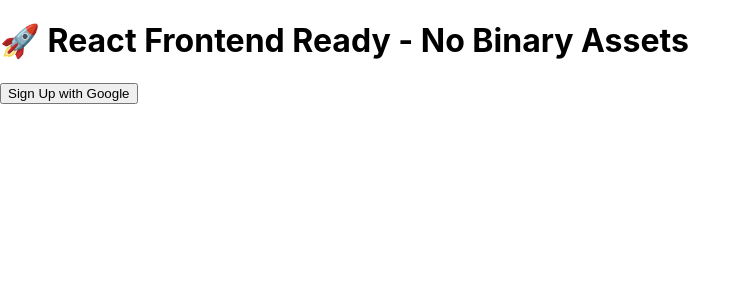
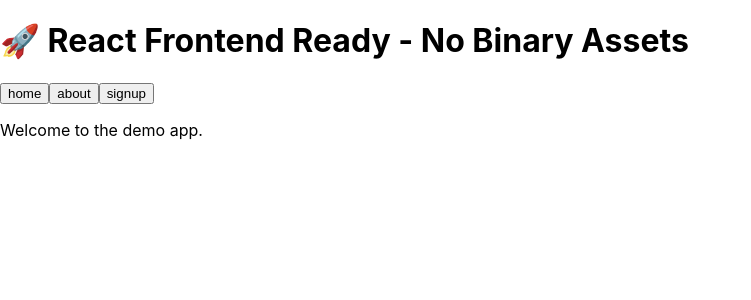
Before and after one commit to Csp-Ai/Super-Intelligence, a React (Create React App) app in the folder frontend/: page / in a window 1280 px wide. Shown: the top 300 px of the page, without its empty margins (0-751 px from the left). Built offline with nearby package versions, Linux system fonts and the light colour scheme.

Commit message:
Add animated section transitions with framer-motion

```diff
--- a/frontend/package.json
+++ b/frontend/package.json
@@ -8,6 +8,7 @@
     "@testing-library/react": "^16.3.0",
     "@testing-library/user-event": "^13.5.0",
     "firebase": "^11.10.0",
+    "framer-motion": "^12.23.0",
     "react": "^19.1.0",
     "react-dom": "^19.1.0",
     "react-scripts": "5.0.1",
--- a/frontend/src/App.css
+++ b/frontend/src/App.css
@@ -17,6 +17,10 @@
   text-align: center;
 }
 
+nav button {
+  margin-right: 0.5rem;
+}
+
 h1 {
   font-size: 2.5rem;
   color: #1a1a1a;
@@ -28,3 +32,7 @@
   color: #555;
   max-width: 600px;
 }
+
+.section-container {
+  margin-top: 1rem;
+}
--- a/frontend/src/App.js
+++ b/frontend/src/App.js
@@ -1,12 +1,53 @@
+import { useState } from "react";
+import { motion, AnimatePresence, useReducedMotion } from "framer-motion";
 import { signInWithGoogle } from "./auth";
 
+const sections = {
+  home: <p>Welcome to the demo app.</p>,
+  about: <p>This is a sample React frontend in this repo.</p>,
+  signup: (
+    <button onClick={signInWithGoogle} className="google-btn">
+      Sign Up with Google
+    </button>
+  )
+};
+
 function App() {
+  const [activeSection, setActiveSection] = useState("home");
+  const reduceMotion = useReducedMotion();
+
+  const variants = {
+    initial: reduceMotion ? {} : { opacity: 0, x: 20 },
+    animate: reduceMotion ? {} : { opacity: 1, x: 0 },
+    exit: reduceMotion ? {} : { opacity: 0, x: -20 }
+  };
+
   return (
     <div className="App">
       <h1>🚀 React Frontend Ready - No Binary Assets</h1>
-      <button onClick={signInWithGoogle} className="google-btn">
-        Sign Up with Google
-      </button>
+      <nav className="space-x-2 mb-4">
+        {Object.keys(sections).map(key => (
+          <button
+            key={key}
+            onClick={() => setActiveSection(key)}
+            className="border px-2 py-1 rounded"
+          >
+            {key}
+          </button>
+        ))}
+      </nav>
+      <AnimatePresence mode="wait">
+        <motion.div
+          key={activeSection}
+          variants={variants}
+          initial="initial"
+          animate="animate"
+          exit="exit"
+          className="section-container"
+        >
+          {sections[activeSection]}
+        </motion.div>
+      </AnimatePresence>
     </div>
   );
 }
```
Also changed, not shown: 1 other file (tests, documents, lock files or other folders).
